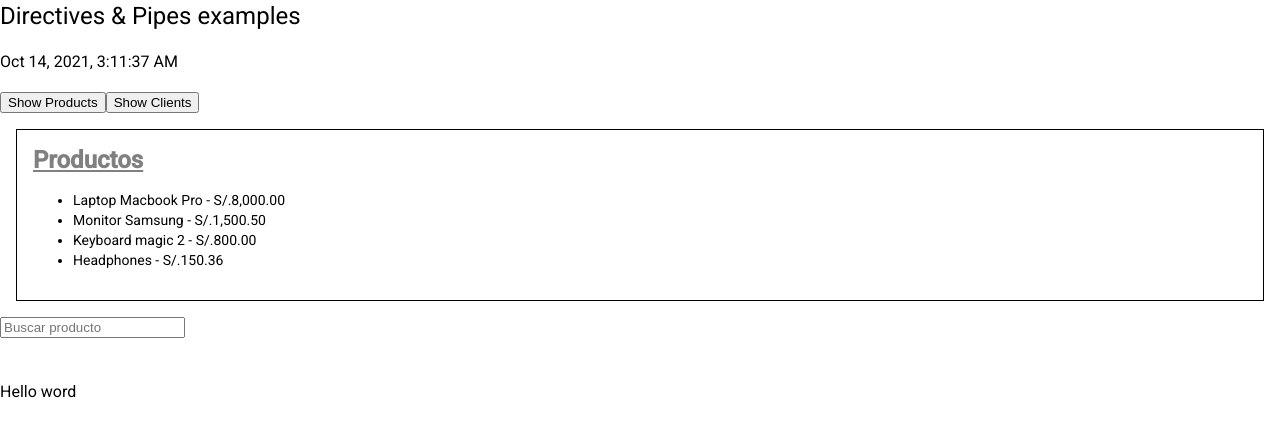
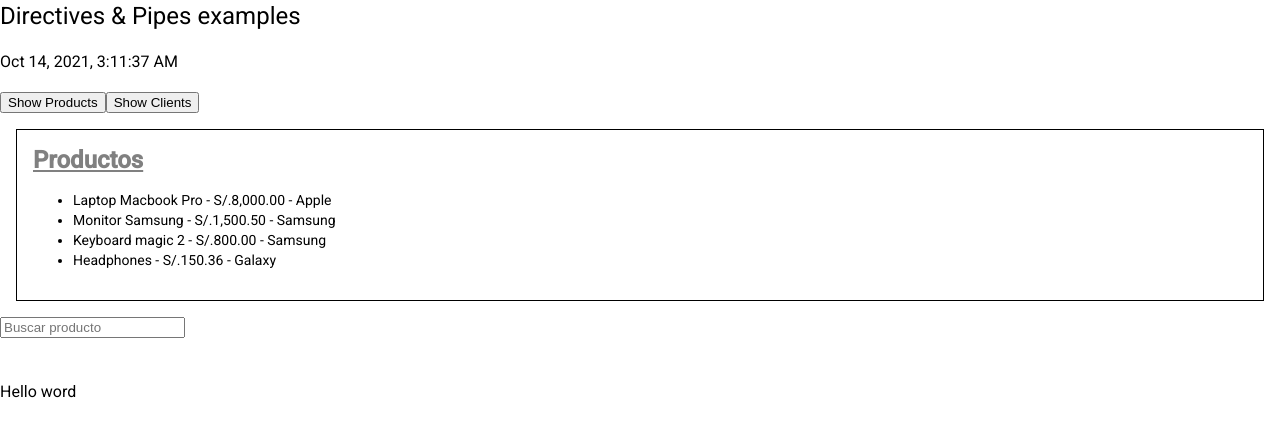
Before and after one commit to mayersonm/Angular-Master, an Angular app: page / in a window 1280 px wide. Shown: the top 436 px of the page. Built offline with nearby package versions, Linux system fonts and the light colour scheme.

Commit message:
Agregando nuevos campos

```diff
--- a/src/app/example/example-directives-and-pipes/example-directives-and-pipes.component.html
+++ b/src/app/example/example-directives-and-pipes/example-directives-and-pipes.component.html
@@ -9,7 +9,7 @@
 <div class="container" *ngIf="activeSection === 0">
   <h3 appHighlight>Productos</h3>
   <ul>
-    <li *ngFor="let p of products"> {{p.name}} - {{p.price | currency: 'S/.':'symbol':'1.2-2' }}</li>
+    <li *ngFor="let p of products"> {{p.name}} - {{p.price | currency: 'S/.':'symbol':'1.2-2' }} - {{p.model}}</li>
   </ul>
 </div>
 
--- a/src/app/example/example-directives-and-pipes/example-directives-and-pipes.component.ts
+++ b/src/app/example/example-directives-and-pipes/example-directives-and-pipes.component.ts
@@ -10,10 +10,10 @@ export class ExampleDirectivesAndPipesComponent implements OnInit {
   currentDate = new Date();
   activeSection = 0;
   products = [
-    { name: 'Laptop Macbook Pro', price: 8000 },
-    { name: 'Monitor Samsung', price: 1500.5 },
-    { name: 'Keyboard magic 2', price: 800 },
-    { name: 'Headphones', price: 150.3599 },
+    { name: 'Laptop Macbook Pro', price: 8000, model:'Apple'},
+    { name: 'Monitor Samsung', price: 1500.5,model:'Samsung'},
+    { name: 'Keyboard magic 2', price: 800,model: 'Samsung'},
+    { name: 'Headphones', price: 150.3599, model: 'Galaxy'},
   ];
 
   constructor() { }
```
